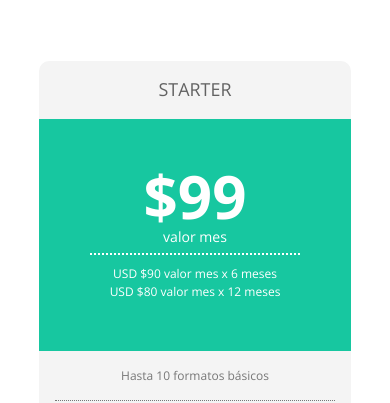
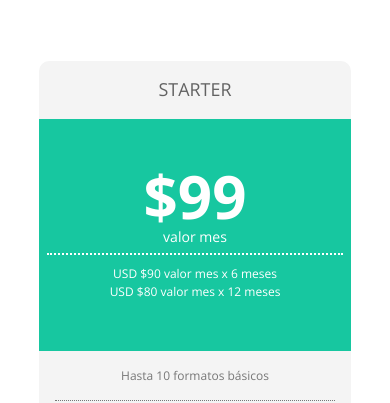
Before and after one commit to daguiheso/First-VersionCSD, a website: page index.html in a window 390 px wide. Shown: the part 3785-4188 px from the top of the page. Drawn offline with nearby package versions, Linux system fonts and the light colour scheme.

Commit message:
Change oneline for plans-body

```diff
--- a/resources/assets/less/style.less
+++ b/resources/assets/less/style.less
@@ -647,7 +647,7 @@ body {
 	.starter-body,
 	.medium-body,
 	.advanced-body {
-		  padding: 3.2rem;
+		  padding: 3.2rem 0.5rem;
 	}
 	.plans-starter,
 	.plans-medium,
```
Also changed, not shown: assets/css/style.css, 1 other file.
